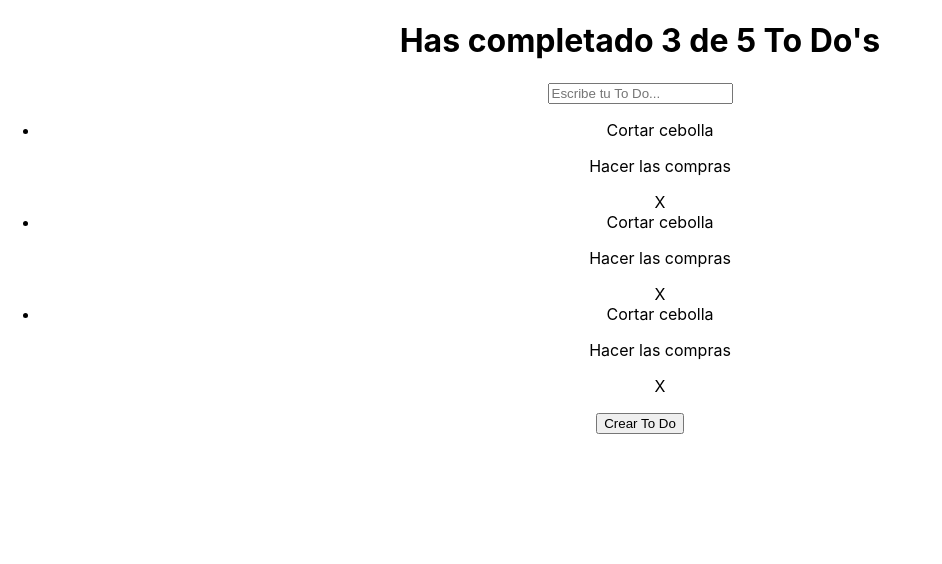
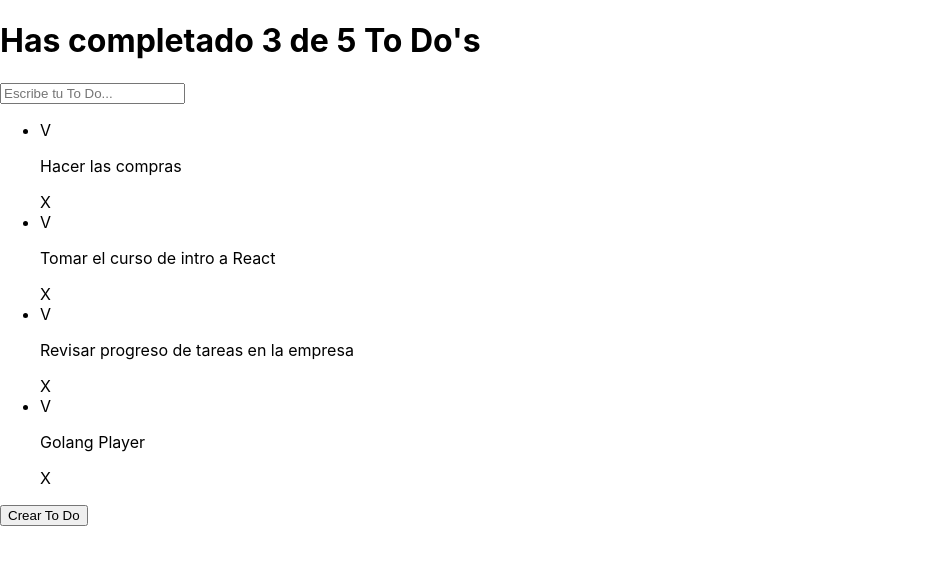
Before and after one commit to andrescaro16/React-To-Do, a React (Create React App) app: page / in a window 1280 px wide. Shown: the top 564 px of the page, without its empty margins (0-942 px from the left). Built offline with nearby package versions, Linux system fonts and the light colour scheme.

Commit message:
Using props

```diff
--- a/src/App.js
+++ b/src/App.js
@@ -1,3 +1,4 @@
+import React from 'react';
 import { ToDoCounter } from './ToDoCounter';
 import { ToDoSearch } from './ToDoSearch';
 import { ToDoList } from './ToDoList';
@@ -5,21 +6,28 @@ import { ToDoItem } from './ToDoItem';
 import { CreateToDoButton } from './CreateToDoButton';
 import './App.css';
 
+let toDos = [
+  { text: 'Hacer las compras', completed: true },
+  { text: 'Tomar el curso de intro a React', completed: false },
+  { text: 'Revisar progreso de tareas en la empresa', completed: false },
+  { text: 'Golang Player', completed: true }
+]
+
 function App() {
   return (
-    <div className="App">
+    <React.Fragment>
 
-      <ToDoCounter />
+      <ToDoCounter completed={3} total={5} />
       <ToDoSearch />
 
       <ToDoList>
-        <ToDoItem />
-        <ToDoItem />
-        <ToDoItem />
+        {toDos.map((toDo, index) => (
+          <ToDoItem key={index} text={toDo.text} completed={toDo.completed} />
+        ))}
       </ToDoList>
 
       <CreateToDoButton />
-    </div>
+    </React.Fragment>
   );
 }
 
--- a/src/ToDoCounter.js
+++ b/src/ToDoCounter.js
@@ -1,6 +1,6 @@
-function ToDoCounter() {
+function ToDoCounter({completed, total}) {
     return (
-        <h1>Has completado 3 de 5 To Do's</h1>
+        <h1>Has completado {completed} de {total} To Do's</h1>
     );
 }
 
--- a/src/ToDoItem.js
+++ b/src/ToDoItem.js
@@ -1,8 +1,8 @@
-function ToDoItem() {
+function ToDoItem({text, completed}) {
     return (
         <li>
-            <span>Cortar cebolla</span>
-            <p>Hacer las compras</p>
+            <span>V</span>
+            <p>{text}</p>
             <span>X</span>
         </li>
     );
```
